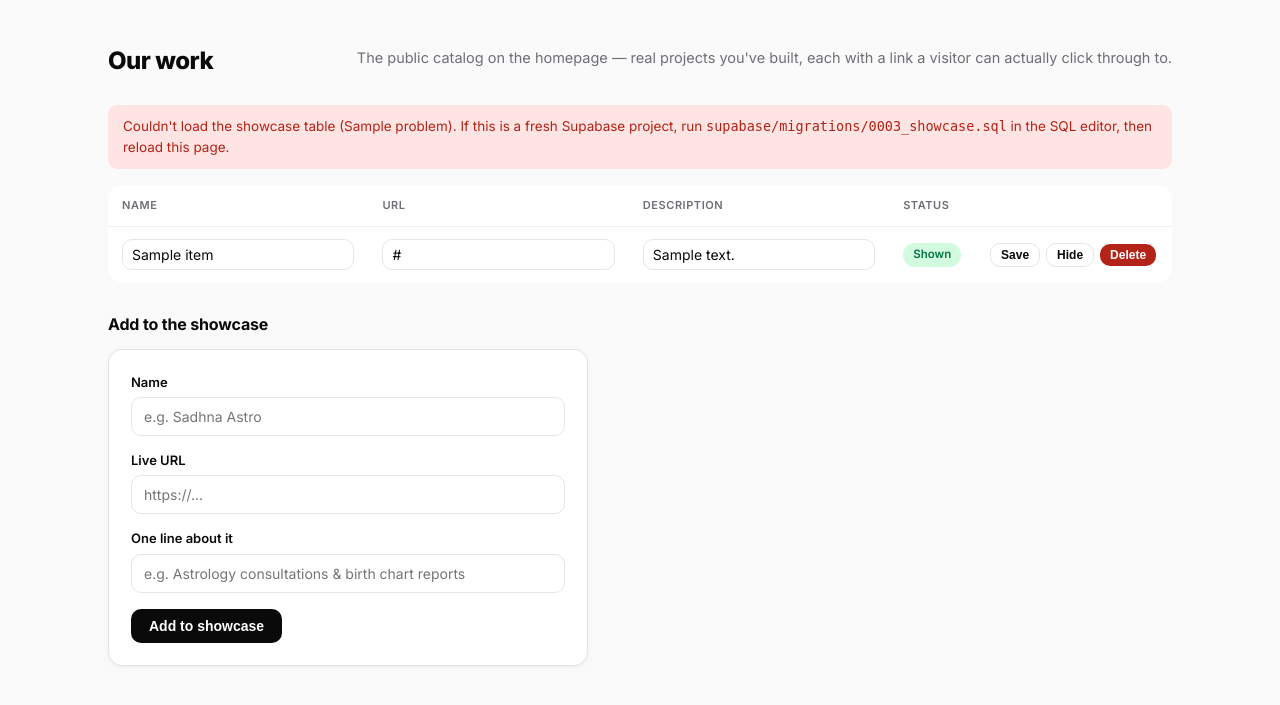
After one commit to adarsh21ch/personalCRM, a FastAPI app: template app/templates/showcase.html in a window 1280 px wide. The commit adds this page. Shown: the top 705 px of the page. Run offline with FastAPI, Linux system fonts and the light colour scheme; the template is opened without the code that fills it: most values are stand-ins (such as "Sample title", 1, 10 or a date in 2020).

Commit message:
Add a public "our work" showcase - real projects, admin-curated
Adds the portfolio/catalog section asked for: real client (and own) builds
with a name, a live URL, and a one-line description, shown on the homepage
so a visitor can click through and see actual work instead of taking copy
on faith.

Deliberately a new crm_showcase table, not a reuse of the existing
clients/products tables: a showcase entry is public marketing content
(and can include Nevorai's own tools, not just client work) that needs
its own admin-written description, while products/client notes are
private CRM data that was never meant to appear to a stranger on the
homepage. Exposing products directly would also mean every client's
project becomes public the moment it's added to their record, with no
per-item opt-in - wrong default for anything that might be sensitive or
simply not ready to show yet.

- New admin page /admin/showcase: add/inline-edit/hide/delete, same
  pattern as the Plans page (form="id" association to hidden forms
  outside the table, since <form> isn't valid table content).
- Homepage section only renders when there's at least one active entry -
  no empty "our work" section with nothing in it.
- store.py: new showcase table in the SQLite schema (applies automatically
  on next startup) plus supabase/migrations/0003_showcase.sql for
  production - home() and the admin list both degrade to "no entries yet"
  rather than erroring if the migration hasn't been run yet.

Verified end-to-end: add/hide/delete all persist correctly through both
the admin page and the homepage section, and the section is absent
entirely with zero showcase rows.

Co-Authored-By: Claude Sonnet 5 <noreply@anthropic.com>
Claude-Session: https://claude.ai/code/session_01UVepH9K5P2EyJSQvoLAaPz

```diff
--- a/app/main.py
+++ b/app/main.py
@@ -104,6 +104,8 @@ def _nav_section(path):
         return "add"
     if path.startswith("/admin/plans"):
         return "plans"
+    if path.startswith("/admin/showcase"):
+        return "showcase"
     if path.startswith("/admin/settings"):
         return "settings"
     if path.startswith("/admin"):
@@ -577,6 +579,55 @@ def plan_delete(request: Request, plan_id: str):
     return RedirectResponse("/admin/plans", status_code=303)
 
 
+# ----------------------------------------------------------------- showcase
+@app.get("/admin/showcase", response_class=HTMLResponse)
+def showcase_list(request: Request):
+    require_admin(request)
+    try:
+        items = store.list_rows("showcase", order="created_at.desc", limit=200)
+        problem = None
+    except Exception as exc:
+        items = []
+        problem = "%s: %s" % (type(exc).__name__, exc)
+    return T.TemplateResponse("showcase.html", ctx(request, items=items, problem=problem))
+
+
+@app.post("/admin/showcase")
+def showcase_create(request: Request, name: str = Form(...), url: str = Form(...),
+                    description: str = Form("")):
+    require_admin(request)
+    store.insert("showcase", {"name": name.strip(), "url": url.strip(),
+                              "description": description.strip(), "active": 1})
+    return RedirectResponse("/admin/showcase", status_code=303)
+
+
+@app.post("/admin/showcase/{item_id}/edit")
+def showcase_edit(request: Request, item_id: str, name: str = Form(...), url: str = Form(...),
+                  description: str = Form("")):
+    require_admin(request)
+    if not store.get("showcase", item_id):
+        raise HTTPException(404, "No such showcase entry.")
+    store.patch("showcase", item_id, {"name": name.strip(), "url": url.strip(),
+                                      "description": description.strip()})
+    return RedirectResponse("/admin/showcase", status_code=303)
+
+
+@app.post("/admin/showcase/{item_id}/toggle")
+def showcase_toggle(request: Request, item_id: str):
+    require_admin(request)
+    item = store.get("showcase", item_id)
+    if item:
+        store.patch("showcase", item_id, {"active": 0 if item["active"] else 1})
+    return RedirectResponse("/admin/showcase", status_code=303)
+
+
+@app.post("/admin/showcase/{item_id}/delete")
+def showcase_delete(request: Request, item_id: str):
+    require_admin(request)
+    store.delete("showcase", item_id)
+    return RedirectResponse("/admin/showcase", status_code=303)
+
+
 # ------------------------------------------------------------------ settings
 @app.get("/admin/settings", response_class=HTMLResponse)
 def settings_page(request: Request, saved: str = None, tested: str = None):
@@ -962,9 +1013,15 @@ def home(request: Request):
                  if p["active"] and not p.get("client_id")]
     except Exception:
         plans = []  # the homepage must render even if the database is unreachable
+    try:
+        showcase = [s for s in store.list_rows("showcase", order="created_at.desc", limit=50)
+                    if s["active"]]
+    except Exception:
+        showcase = []  # degrades to no "our work" section until 0003_showcase.sql is run
     return T.TemplateResponse("home.html", dict(
         request=request, business=settings.business_name(), support_email=settings.support_email(),
-        wa_link=_wa_link(), plans=plans, plan_groups=_plan_groups(plans), year=datetime.utcnow().year))
+        wa_link=_wa_link(), plans=plans, plan_groups=_plan_groups(plans), showcase=showcase,
+        year=datetime.utcnow().year))
 
 
 @app.get("/healthz")
--- a/app/store.py
+++ b/app/store.py
@@ -75,6 +75,11 @@ CREATE TABLE IF NOT EXISTS {p}onboard_tokens (
 CREATE TABLE IF NOT EXISTS {p}app_settings (
   key TEXT PRIMARY KEY, value TEXT NOT NULL, updated_at TEXT NOT NULL
 );
+CREATE TABLE IF NOT EXISTS {p}showcase (
+  id TEXT PRIMARY KEY, created_at TEXT NOT NULL,
+  name TEXT NOT NULL, url TEXT NOT NULL, description TEXT,
+  active INTEGER NOT NULL DEFAULT 1
+);
 CREATE INDEX IF NOT EXISTS idx_{p}products_client ON {p}products(client_id);
 CREATE INDEX IF NOT EXISTS idx_{p}subs_client ON {p}subscriptions(client_id);
 CREATE INDEX IF NOT EXISTS idx_{p}payments_sub ON {p}payments(subscription_id);
@@ -84,7 +89,7 @@ CREATE UNIQUE INDEX IF NOT EXISTS idx_{p}payments_rzp ON {p}payments(rzp_payment
   WHERE rzp_payment_id IS NOT NULL;
 """
 
-TABLES = ("clients", "products", "plans", "subscriptions", "payments", "onboard_tokens")
+TABLES = ("clients", "products", "plans", "subscriptions", "payments", "onboard_tokens", "showcase")
 
 # Columns added after the first release. CREATE TABLE IF NOT EXISTS never
 # touches an existing table, so SQLite needs these applied by hand; Supabase
--- a/app/templates/base.html
+++ b/app/templates/base.html
@@ -28,6 +28,7 @@
   ('/admin', 'Dashboard', 'dashboard'),
   ('/admin/clients/new', 'Add client', 'add'),
   ('/admin/plans', 'Plans', 'plans'),
+  ('/admin/showcase', 'Our work', 'showcase'),
   ('/admin/settings', 'Settings', 'settings'),
 ] %}
 {% if logged_in %}<input type="checkbox" id="nav-toggle" class="nav-toggle">{% endif %}
@@ -63,6 +64,8 @@
           <svg width="18" height="18" viewBox="0 0 18 18" fill="none"><circle cx="9" cy="9" r="6.75" stroke="currentColor" stroke-width="1.5"/><path d="M9 6v6M6 9h6" stroke="currentColor" stroke-width="1.5" stroke-linecap="round"/></svg>
           {% elif key == 'plans' %}
           <svg width="18" height="18" viewBox="0 0 18 18" fill="none"><path d="M8.4 2.6h-3a1 1 0 0 0-.7.3L2.9 4.7a1 1 0 0 0-.3.7v3a1 1 0 0 0 .3.7l6.6 6.6a1 1 0 0 0 1.4 0l4.3-4.3a1 1 0 0 0 0-1.4L8.6 2.9a1 1 0 0 0-.2-.3Z" stroke="currentColor" stroke-width="1.5" stroke-linejoin="round"/><circle cx="6" cy="6.3" r="1" fill="currentColor"/></svg>
+          {% elif key == 'showcase' %}
+          <svg width="18" height="18" viewBox="0 0 18 18" fill="none"><rect x="2" y="2" width="14" height="14" rx="2" stroke="currentColor" stroke-width="1.5"/><path d="M2 12.5l4-4 3 3 3.5-3.5L16 11" stroke="currentColor" stroke-width="1.5" stroke-linecap="round" stroke-linejoin="round"/><circle cx="6" cy="6" r="1.1" fill="currentColor"/></svg>
           {% else %}
           <svg width="18" height="18" viewBox="0 0 18 18" fill="none"><circle cx="9" cy="9" r="2.4" stroke="currentColor" stroke-width="1.5"/><path d="M9 2.6v1.6M9 13.8v1.6M15.4 9h-1.6M4.2 9H2.6M13.2 4.8l-1.1 1.1M5.9 12.1l-1.1 1.1M13.2 13.2l-1.1-1.1M5.9 5.9 4.8 4.8" stroke="currentColor" stroke-width="1.5" stroke-linecap="round"/></svg>
           {% endif %}
@@ -161,6 +164,7 @@
   function navSection(path) {
     if (path === '/admin/clients/new') return 'add';
     if (path.indexOf('/admin/plans') === 0) return 'plans';
+    if (path.indexOf('/admin/showcase') === 0) return 'showcase';
     if (path.indexOf('/admin/settings') === 0) return 'settings';
     if (path.indexOf('/admin') === 0) return 'dashboard';
     return '';
--- /dev/null
+++ b/app/templates/showcase.html
@@ -0,0 +1,61 @@
+{% extends "base.html" %}
+{% block title %}Our work{% endblock %}
+{% block content %}
+<div class="page-head"><h1>Our work</h1><p class="muted">The public catalog on the homepage — real projects you've built,
+  each with a link a visitor can actually click through to.</p></div>
+
+{% if problem %}
+<div class="error-box">Couldn't load the showcase table ({{ problem }}). If this is a fresh Supabase project,
+  run <code>supabase/migrations/0003_showcase.sql</code> in the SQL editor, then reload this page.</div>
+{% endif %}
+
+{% macro item_row(s) %}
+<tr>
+  <td><input type="text" name="name" form="edit-{{ s.id }}" value="{{ s.name }}" required
+             style="min-width:130px;padding:6px 9px;"></td>
+  <td><input type="text" name="url" form="edit-{{ s.id }}" value="{{ s.url }}" required
+             style="min-width:200px;padding:6px 9px;"></td>
+  <td><input type="text" name="description" form="edit-{{ s.id }}" value="{{ s.description or '' }}"
+             placeholder="One line about it" style="min-width:220px;padding:6px 9px;"></td>
+  <td><span class="badge {{ 'active' if s.active else 'cancelled' }}">{{ 'Shown' if s.active else 'Hidden' }}</span></td>
+  <td>
+    <div class="row" style="gap:6px;flex-wrap:nowrap;">
+      <button type="submit" form="edit-{{ s.id }}" class="btn secondary" style="padding:4px 10px;font-size:12px;">Save</button>
+      <button type="submit" form="toggle-{{ s.id }}" class="btn secondary" style="padding:4px 10px;font-size:12px;">
+        {{ 'Hide' if s.active else 'Show' }}</button>
+      <button type="submit" form="delete-{{ s.id }}" class="btn danger" style="padding:4px 10px;font-size:12px;">Delete</button>
+    </div>
+  </td>
+</tr>
+{% endmacro %}
+
+{% macro item_forms(s) %}
+<form id="edit-{{ s.id }}" method="post" action="/admin/showcase/{{ s.id }}/edit"></form>
+<form id="toggle-{{ s.id }}" method="post" action="/admin/showcase/{{ s.id }}/toggle"></form>
+<form id="delete-{{ s.id }}" method="post" action="/admin/showcase/{{ s.id }}/delete"
+      onsubmit="return confirm('Delete {{ s.name }} from the showcase?')"></form>
+{% endmacro %}
+
+{% if items %}
+<table style="margin-bottom:22px;">
+  <tr><th>Name</th><th>URL</th><th>Description</th><th>Status</th><th></th></tr>
+  {% for s in items %}{{ item_row(s) }}{% endfor %}
+</table>
+{% for s in items %}{{ item_forms(s) }}{% endfor %}
+{% else %}
+<div class="card muted" style="margin-bottom:22px;">Nothing here yet — add the first one below.</div>
+{% endif %}
+
+<h2>Add to the showcase</h2>
+<div class="card" style="max-width:480px;">
+  <form method="post" action="/admin/showcase">
+    <label for="name">Name</label>
+    <input type="text" id="name" name="name" required placeholder="e.g. Sadhna Astro">
+    <label for="url">Live URL</label>
+    <input type="text" id="url" name="url" required placeholder="https://...">
+    <label for="description">One line about it</label>
+    <input type="text" id="description" name="description" placeholder="e.g. Astrology consultations & birth chart reports">
+    <div style="margin-top:16px;"><button type="submit">Add to showcase</button></div>
+  </form>
+</div>
+{% endblock %}
```
Also changed, not shown: app/templates/home.html (+27 -0 lines), supabase/migrations/0003_showcase.sql (added).
